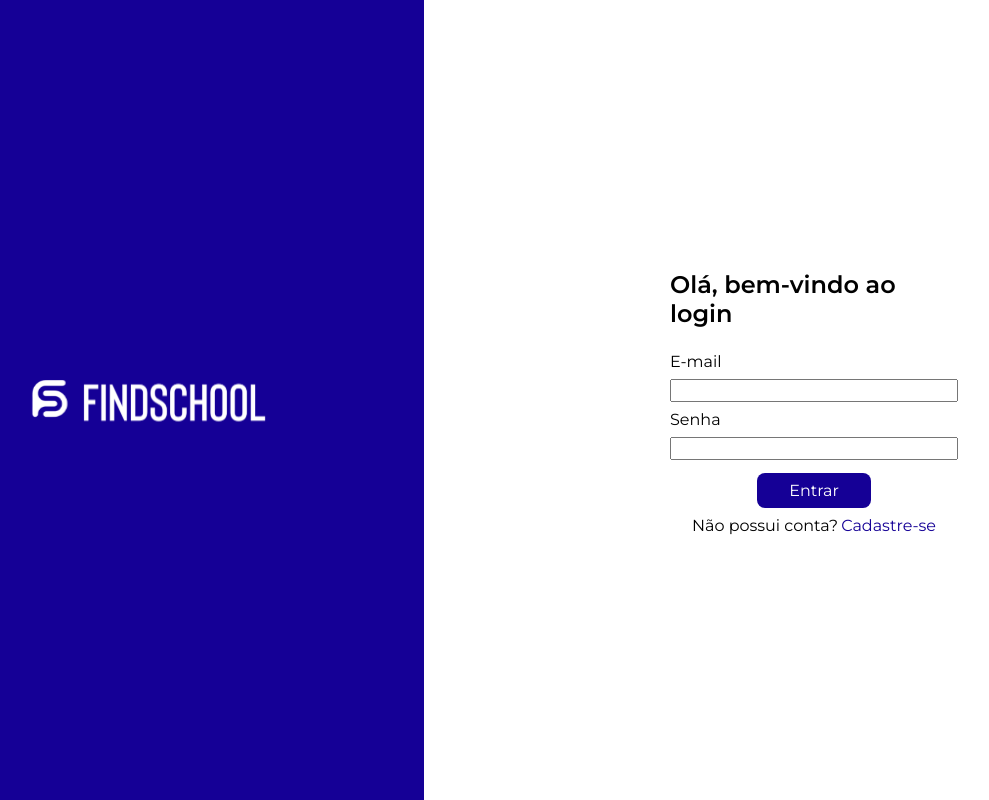
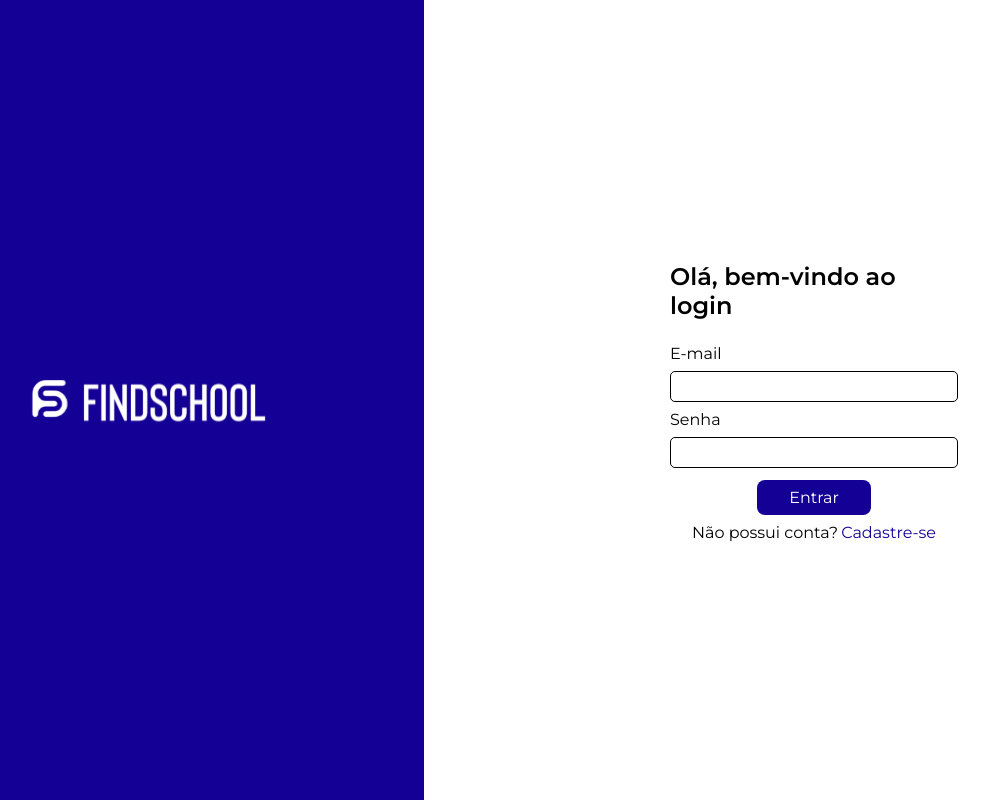
Before and after one commit to RayaneGaudencio/findschool, a React (Create React App) app: page /login_usuario in a window 1280 px wide. Shown: the whole page, without its empty margins (76-1065 px from the left). Built offline with nearby package versions, Linux system fonts and the light colour scheme.

Commit message:
validação do formulario

```diff
--- a/src/pages/Usuario/LoginUsuario.jsx
+++ b/src/pages/Usuario/LoginUsuario.jsx
@@ -1,4 +1,4 @@
-import React from 'react'
+import { React, useState } from 'react'
 import DisplayFlex from '../../utils/DisplayFlex'
 import { FundoComLogo, LogoImagem } from '../../components/FundoComLogo'
 import LogoSVG from '../../img/logo-e-nome.svg'
@@ -7,10 +7,52 @@ import Title2 from '../../components/form/Title2'
 import DescricaoSobInput from '../../components/form/DescricaoSobInput'
 import Button from '../../components/form/Button'
 import TextoPossuiConta from '../../components/form/TextoPossuiConta'
-import { Link } from 'react-router-dom';
+import { Link, useNavigate } from 'react-router-dom'
+import Input from '../../components/form/Input'
+import DescricaoDadoIncorreto from '../../components/form/DadoIncorreto'
+import { validateEmail, validateSenha } from '../../validations/validaDadosCadastro'
+
+const LoginUsuario = () => {
+    const [formData, setFormData] = useState({email: "", senha: ""});
+
+    const [erros, setErros] = useState({
+      email: {temErros: false, mensagem: ""},
+      senha: {temErros: false, mensagem: ""}});
 
 
-const LoginUsuario = () => {
+    const handleInputChange = (e) => {
+      const { name, value } = e.target;
+      setFormData({
+        ...formData,
+        [name]: value
+      });
+    };
+
+    const verificaPreenchimentoCampos = (name) => {
+
+        if (name == "email") {
+            if (formData.email.trim() == '') {
+              setErros({ ...erros, email: { temErros: true, mensagem: 'Campo obrigatório.'}})
+            }else if (!validateEmail(formData.email)){
+                setErros({ ...erros, email: { temErros: true, mensagem: 'Email inválido.'}})
+            } else {
+              setErros({...erros, email:({ temErros: false})})
+            }
+        }else if (name == "senha") {
+            if (formData.senha.trim() == '') {
+              setErros({ ...erros, senha: { temErros: true, mensagem: 'Campo obrigatório.'}})
+            }else if (!validateSenha(formData.senha)){
+                setErros({ ...erros, senha: { temErros: true, mensagem: 'Senha deve ter pelo menos 8 caracteres, contendo pelo menos uma letra maíuscula, um número e um símbolo.'}})
+            } else {
+              setErros({...erros, senha:({ temErros: false})})
+            }
+          }
+      }
+
+
+
+
+
     return (
         <DisplayFlex>
             <FundoComLogo>
@@ -21,9 +63,19 @@ const LoginUsuario = () => {
                     <Title2>Olá, bem-vindo ao login</Title2>
                 </CenteredContent>
             <DescricaoSobInput>E-mail</DescricaoSobInput>
-         <input type="email" />
+                <Input
+                type="email"
+                name='email'
+                onChange={handleInputChange}
+                onBlur={(e) => verificaPreenchimentoCampos(e.target.name)} />
+            {erros.email.temErros && <DescricaoDadoIncorreto>{erros.email.mensagem}</DescricaoDadoIncorreto>}
             <DescricaoSobInput>Senha</DescricaoSobInput>
-        <input type="password" />
+                <Input
+                type="password"
+                name="senha"
+                onChange={handleInputChange}
+                onBlur={(e) => verificaPreenchimentoCampos(e.target.name)}/>
+            {erros.senha.temErros && <DescricaoDadoIncorreto>{erros.senha.mensagem}</DescricaoDadoIncorreto>}
             <CenteredContent>
                 <Button type='submit'>Entrar</Button>
                 <TextoPossuiConta>
```
Lines whose indentation alone changed are shown as unchanged.
